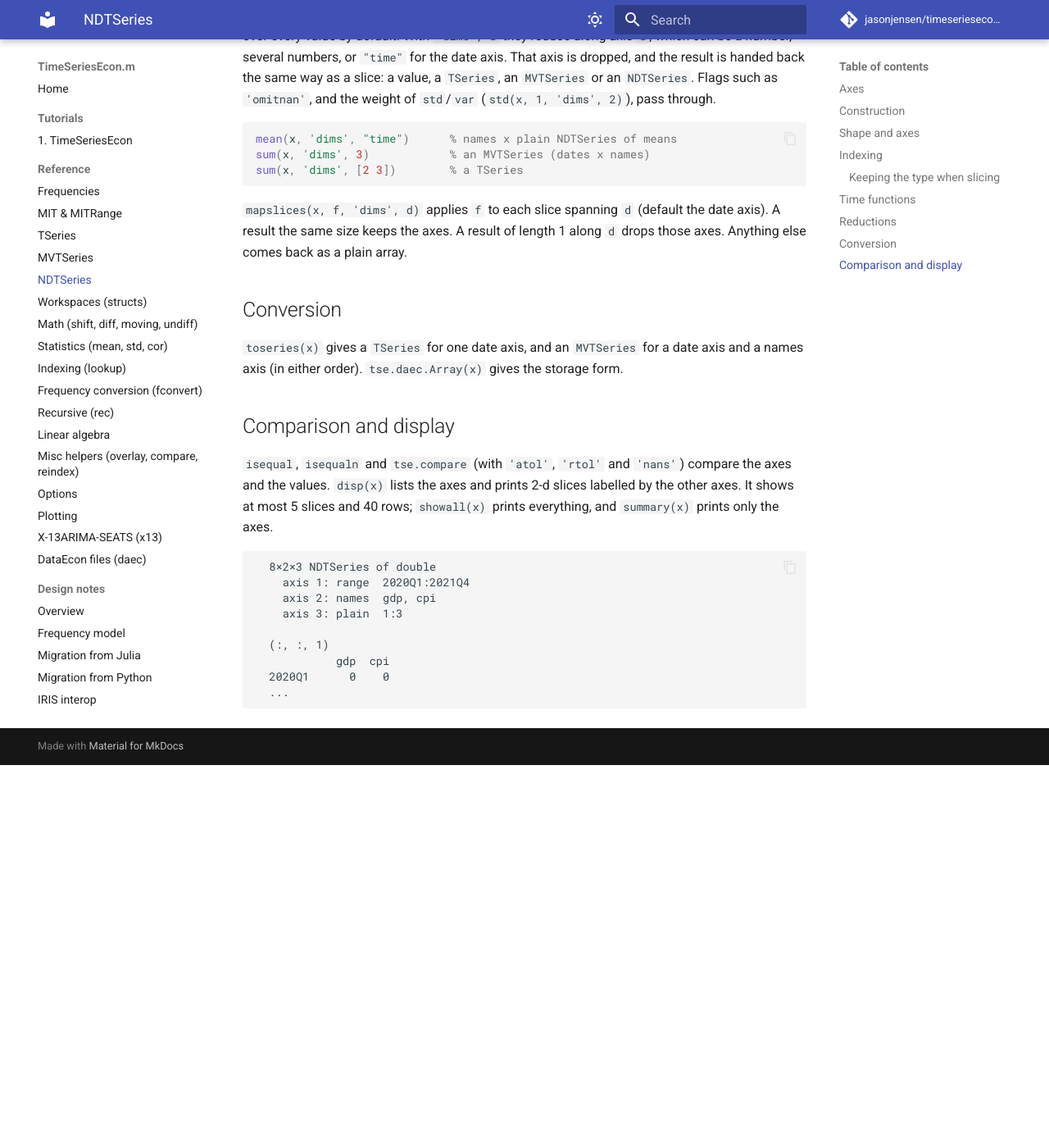
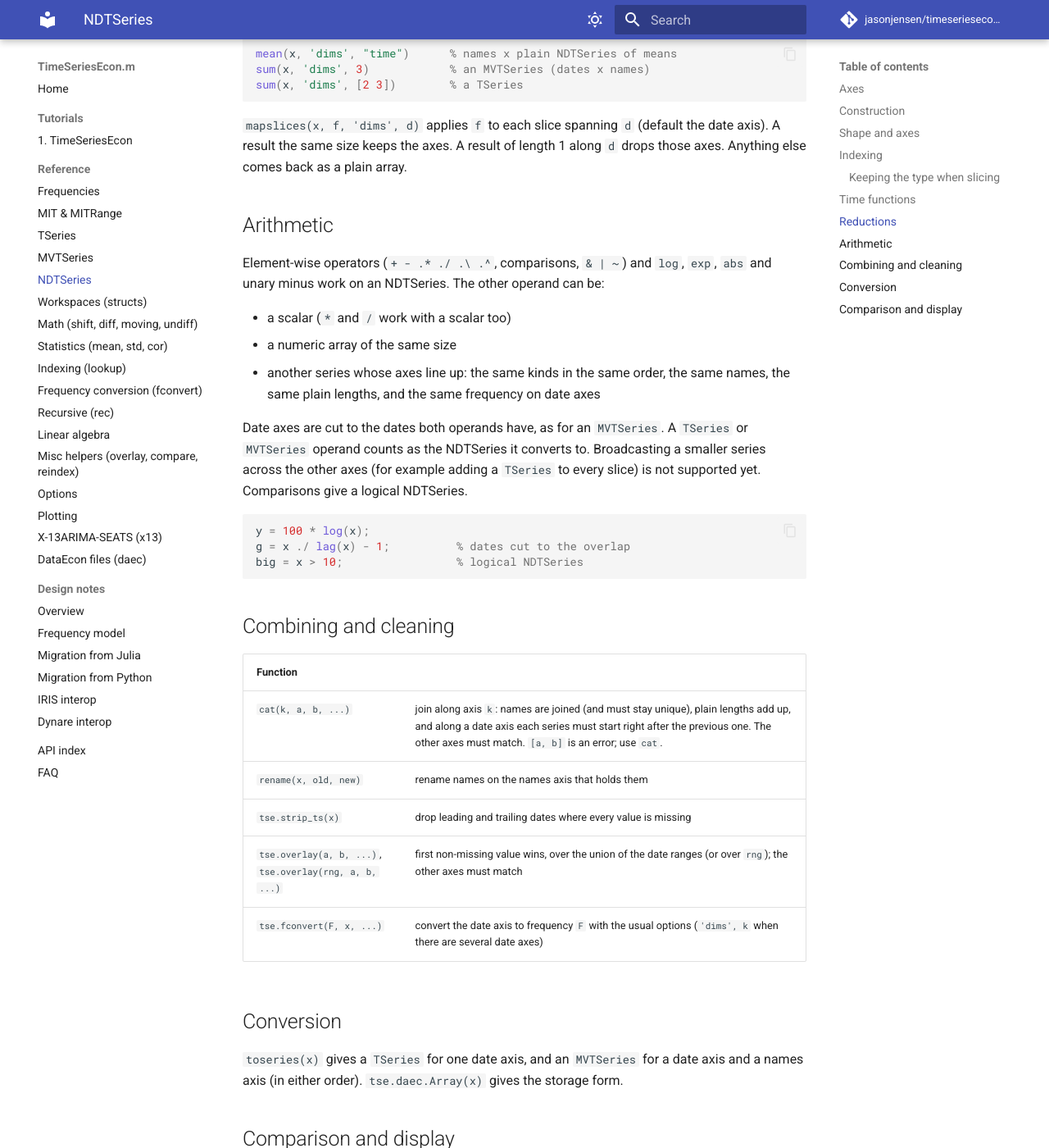
Before and after one commit to jasonjensen/TimeSeriesEcon.m, an MkDocs documentation site: the page built from docs/reference/ndtseries.md, in a window 1280 px wide and 1400 px high, scrolled down 3962 px. Shown: the whole window at 82% size. Built offline with MkDocs 1.6.1 and Material for MkDocs 9.7.7, drawn with Linux system fonts in a browser that asks for light colours; comment, search, counter and statistics services are not loaded; before the commit the page ends 4895 px from its top, so only the background shows below that; some of the changed text lies outside the part shown.

Commit message:
NDTSeries step 5: arithmetic, cat, rename, strip_ts, overlay and fconvert
Element-wise operators, comparisons and log/exp/abs work with a scalar,
a same-size array, or a series whose axes line up (date axes cut to the
common dates, as for MVTSeries; TSeries and MVTSeries operands are
converted). cat(k, ...) joins along names, plain or (consecutive) date
axes. rename renames names. tse.strip_ts, tse.overlay and tse.fconvert
accept an NDTSeries and work along its date axis.

The package's date functions now call the NDTSeries methods with
function syntax, so a names axis holding e.g. "rangeof" cannot capture
the call.

Co-Authored-By: Claude Opus 5.5 <noreply@anthropic.com>
Claude-Session: https://claude.ai/code/session_01LsQCKrny1Yg6RbKm3HGPCa

````diff
--- a/docs/reference/ndtseries.md
+++ b/docs/reference/ndtseries.md
@@ -172,6 +168,38 @@ sum(x, 'dims', [2 3])        % a TSeries
 the date axis). A result the same size keeps the axes. A result of length 1
 along `d` drops those axes. Anything else comes back as a plain array.
 
+## Arithmetic
+
+Element-wise operators (`+ - .* ./ .\ .^`, comparisons, `& | ~`) and `log`,
+`exp`, `abs` and unary minus work on an NDTSeries. The other operand can be:
+
+- a scalar (`*` and `/` work with a scalar too)
+- a numeric array of the same size
+- another series whose axes line up: the same kinds in the same order, the
+  same names, the same plain lengths, and the same frequency on date axes
+
+Date axes are cut to the dates both operands have, as for an `MVTSeries`. A
+`TSeries` or `MVTSeries` operand counts as the NDTSeries it converts to.
+Broadcasting a smaller series across the other axes (for example adding a
+`TSeries` to every slice) is not supported yet. Comparisons give a logical
+NDTSeries.
+
+```matlab
+y = 100 * log(x);
+g = x ./ lag(x) - 1;          % dates cut to the overlap
+big = x > 10;                 % logical NDTSeries
+```
+
+## Combining and cleaning
+
+| Function | |
+|---|---|
+| `cat(k, a, b, ...)` | join along axis `k`: names are joined (and must stay unique), plain lengths add up, and along a date axis each series must start right after the previous one. The other axes must match. `[a, b]` is an error; use `cat`. |
+| `rename(x, old, new)` | rename names on the names axis that holds them |
+| `tse.strip_ts(x)` | drop leading and trailing dates where every value is missing |
+| `tse.overlay(a, b, ...)`, `tse.overlay(rng, a, b, ...)` | first non-missing value wins, over the union of the date ranges (or over `rng`); the other axes must match |
+| `tse.fconvert(F, x, ...)` | convert the date axis to frequency `F` with the usual options (`'dims', k` when there are several date axes) |
+
 ## Conversion
 
 `toseries(x)` gives a `TSeries` for one date axis, and an `MVTSeries` for a date
````
Also changed, not shown: other parts of docs/reference/ndtseries.md (+0 -4 lines), 9 other files.
